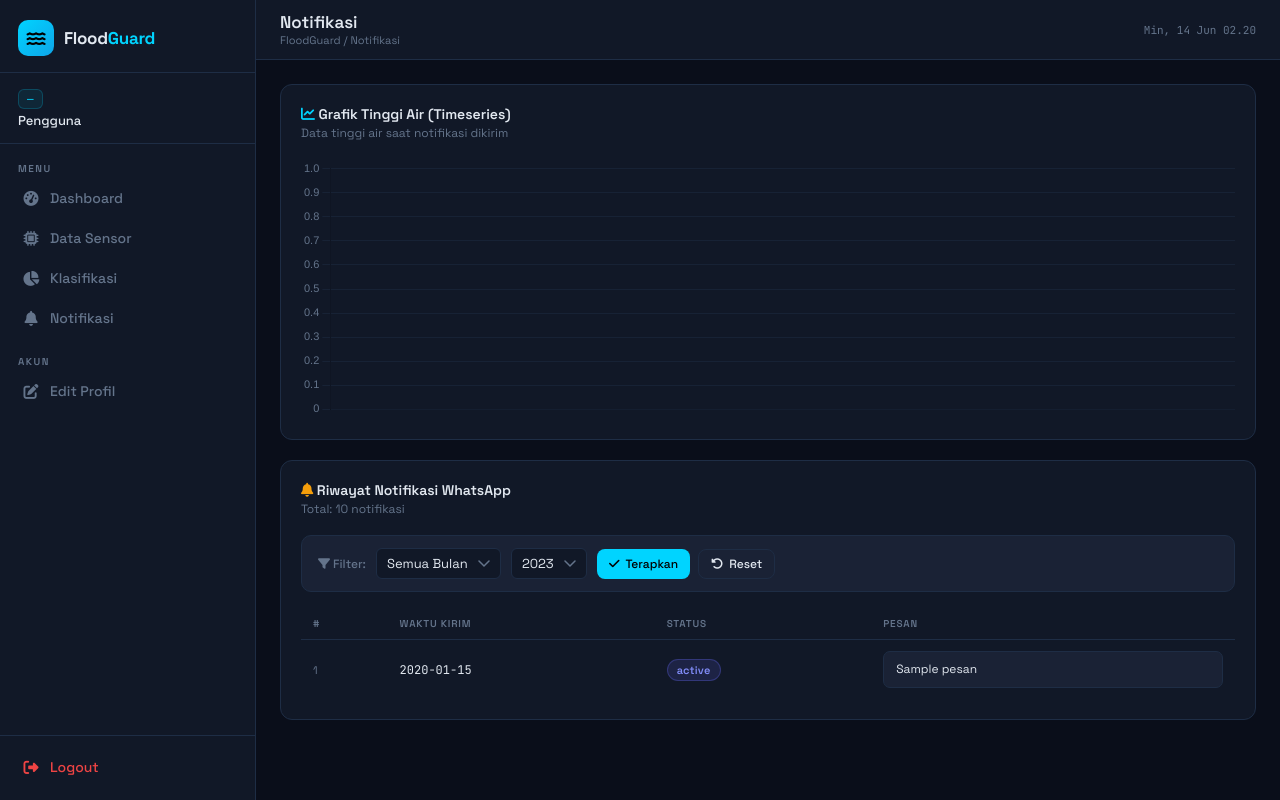
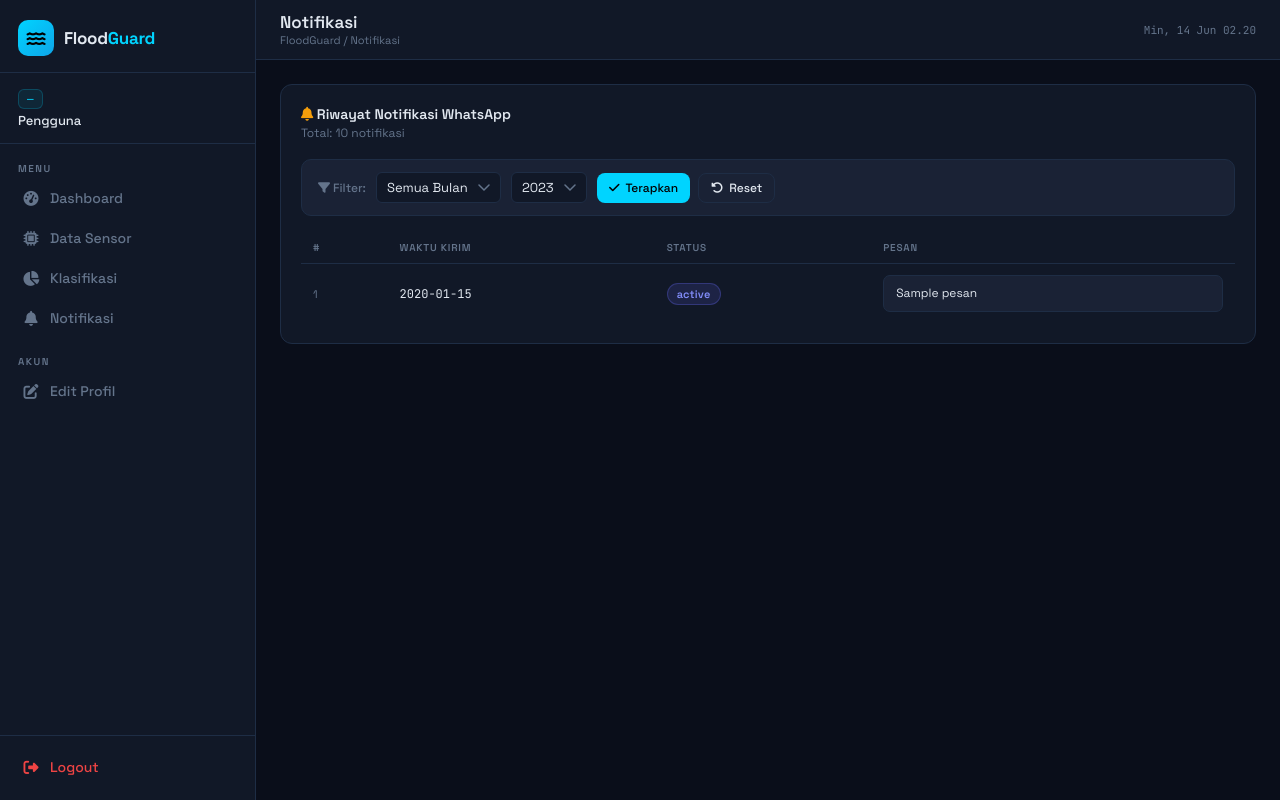
Before and after one commit to contohprogramweb/floodguard, a Flask app: template templates/notifikasi/index.html in a window 1280 px wide. Run offline with Flask 3, Linux system fonts and the light colour scheme; the template is opened without the code that fills it: most values are stand-ins (such as "Sample title", 1, 10 or a date in 2020).

Commit message:
Update index.html

```diff
--- a/templates/notifikasi/index.html
+++ b/templates/notifikasi/index.html
@@ -5,9 +5,6 @@
 
 {% block extra_css %}
 <style>
-  .chart-container { position: relative; height: 260px; }
-  @media (max-width: 768px) { .chart-container { height: 200px; } }
-
   /* Mobile: card-list layout untuk notifikasi */
   @media (max-width: 600px) {
     .notif-table thead { display: none; }
@@ -41,19 +38,6 @@
 {% endblock %}
 
 {% block content %}
-<!-- Chart -->
-<div class="card mb-6">
-  <div class="card-header">
-    <div>
-      <div class="card-title"><i class="fa-solid fa-chart-line" style="color:var(--accent)"></i> Grafik Tinggi Air (Timeseries)</div>
-      <div class="card-subtitle">Data tinggi air saat notifikasi dikirim</div>
-    </div>
-  </div>
-  <div class="chart-container">
-    <canvas id="notifChart"></canvas>
-  </div>
-</div>
-
 <div class="card">
   <div class="card-header">
     <div>
@@ -154,98 +138,3 @@
   {% endif %}
 </div>
 {% endblock %}
-
-{% block extra_js %}
-<script>
-const labels = {{ chart_labels|safe }};
-const dataTinggi = {{ chart_tinggi|safe }};
-const dataStatus = {{ chart_status|safe }};
-
-// Map status ke warna
-const statusColors = {
-  'normal': '#10b981',
-  'aman': '#10b981',
-  'waspada': '#f59e0b',
-  'siaga': '#f59e0b',
-  'bahaya': '#ef4444',
-  'tinggi': '#ef4444'
-};
-
-// Fungsi untuk mendapatkan warna berdasarkan status
-const getBorderColor = (status) => {
-  const s = (status || '').toLowerCase();
-  return statusColors[s] || '#6366f1';
-};
-
-// Buat array border dan background colors
-const borderColors = dataStatus.map(s => getBorderColor(s));
-const bgColors = dataStatus.map(s => {
-  const hex = getBorderColor(s);
-  return hex.replace('rgb', 'rgba').replace(')', ', 0.1)');
-});
-
-const isMobile = window.innerWidth < 600;
-const ctx = document.getElementById('notifChart').getContext('2d');
-
-new Chart(ctx, {
-  type: 'line',
-  data: {
-    labels,
-    datasets: [{
-      label: 'Tinggi Air (cm)',
-      data: dataTinggi,
-      borderColor: borderColors,
-      backgroundColor: bgColors.map(c => c.replace(')', ', 0.15)').replace('rgba', 'rgba')),
-      borderWidth: 2,
-      pointRadius: isMobile ? 2 : 3,
-      pointBackgroundColor: borderColors,
-      pointBorderColor: '#fff',
-      pointBorderWidth: 1,
-      tension: 0.4,
-      fill: true
-    }]
-  },
-  options: {
-    responsive: true,
-    maintainAspectRatio: false,
-    interaction: { mode: 'index', intersect: false },
-    plugins: {
-      legend: {
-        display: false
-      },
-      tooltip: {
-        backgroundColor: '#1a2235',
-        borderColor: '#1e2d45',
-        borderWidth: 1,
-        titleColor: '#e2e8f0',
-        bodyColor: '#94a3b8',
-        callbacks: {
-          label: function(context) {
-            const status = dataStatus[context.dataIndex];
-            return `Tinggi: ${context.parsed.y} cm (${status})`;
-          }
-        }
-      }
-    },
-    scales: {
-      x: {
-        grid: { color: 'rgba(30,45,69,.5)' },
-        ticks: {
-          color: '#64748b',
-          font: { size: isMobile ? 9 : 11 },
-          maxRotation: 45,
-          autoSkip: isMobile
-        }
-      },
-      y: {
-        grid: { color: 'rgba(30,45,69,.5)' },
-        ticks: {
-          color: '#64748b',
-          font: { size: isMobile ? 9 : 11 }
-        }
-      }
-    }
-  }
-});
-</script>
-{% endblock %}
```
